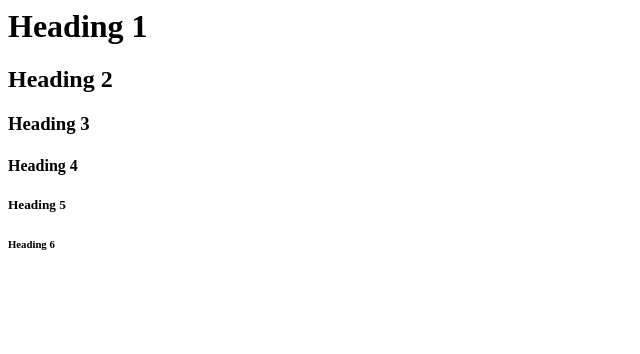
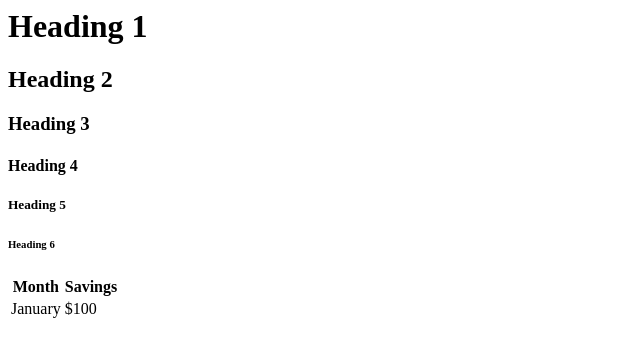
Before and after one commit to ZRLN/zrln.github.io, a plain HTML site: page index.html in a window 1280 px wide. Shown: the whole page, without its empty margins (0-640 px from the left). Drawn offline with Linux system fonts and the light colour scheme.

Commit message:
Update index.html

```diff
--- a/index.html
+++ b/index.html
@@ -4,3 +4,13 @@
 <h4>Heading 4</h4>
 <h5>Heading 5</h5>
 <h6>Heading 6</h6>
+<table>
+  <tr>
+    <th>Month</th>
+    <th>Savings</th>
+  </tr>
+  <tr>
+    <td>January</td>
+    <td>$100</td>
+  </tr>
+</table>
```
